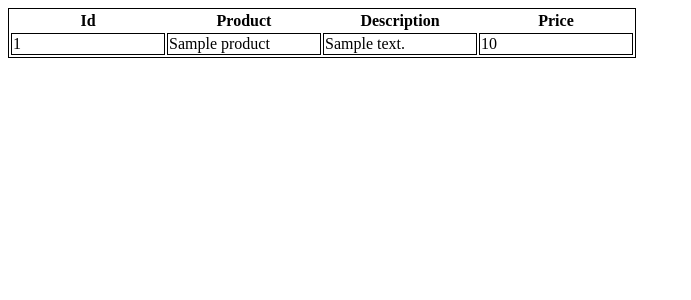
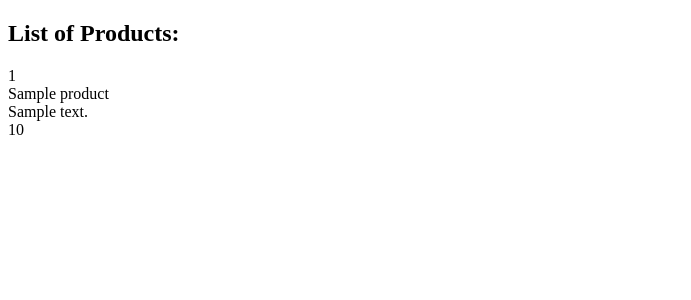
Before and after one commit to AhmadAssafCode/PHP2211, a PHP site: page /example4-1.php in a window 1280 px wide. Shown: the top 300 px of the page, without its empty margins (0-691 px from the left). Run offline with PHP 8.4, Linux system fonts and the light colour scheme; tables that the repository leaves empty or names only in its code hold one stand-in row (values such as "Sample post").

Commit message:
Example 4-2

```diff
--- a/Examples/chapter4/example4-1.php
+++ b/Examples/chapter4/example4-1.php
@@ -2,64 +2,40 @@
 <html>
 
 <body>
-  <table style='border: solid 1px black;'>
-    <tr>
-      <th>Id</th>
-      <th>Product</th>
-      <th>Description</th>
-      <th>Price</th>
-    </tr>
   <?php
-
-
-    class TableRows extends RecursiveIteratorIterator
-    {
-      function __construct($it)
-      {
-        parent::__construct($it, self::LEAVES_ONLY);
-      }
-
-      function current()
-      {
-        return "<td style='width: 150px; border: 1px solid black;'>" . parent::current() . "</td>";
-      }
-
-      function beginChildren()
-      {
-        echo "<tr>";
-      }
-
-      function endChildren()
-      {
-        echo "</tr>" . "\n";
-      }
-    }
-
   $servername = "localhost";
   $username = "root";
   $password = "";
   $dbname = "db1";
 
   try {
-      $conn = new PDO("mysql:host=$servername;dbname=$dbname", $username, $password);
-      $conn->setAttribute(PDO::ATTR_ERRMODE, PDO::ERRMODE_EXCEPTION);
-      $stmt = $conn->prepare("SELECT id, name, description,price FROM products");
-      $stmt->execute();
+    // connect to MYSQL Database using PDO
+    $pdo = new PDO("mysql:host=$servername;dbname=$dbname", $username, $password);
+    // set the PDO error mode to exception
+    $pdo->setAttribute(PDO::ATTR_ERRMODE, PDO::ERRMODE_EXCEPTION);
 
-      // set the resulting array to associative
-      $result = $stmt->setFetchMode(PDO::FETCH_ASSOC);
+    //select query
+    $sql = 'SELECT * FROM products';
+    $query = $pdo->query($sql);
 
-      foreach (new TableRows(new RecursiveArrayIterator($stmt->fetchAll())) as $k => $v) {
-        echo $v;
+    // get all products as associative array
+    $products = $query->fetchAll(PDO::FETCH_ASSOC);
+
+    if ($products) {
+      echo '<h2>List of Products:</h2>';
+      // show the products
+      foreach ($products as $products) {
+        echo $products['id'] . '<br>';
+        echo $products['name'] . '<br>';
+        echo $products['description'] . '<br>';
+        echo $products['price'] . '<br>';
+      }
     }
   } catch (PDOException $e) {
     echo "Error: " . $e->getMessage();
   }
-    $conn = null;
+    $pdo = null; //close PDO connection
   ?>
-  </table>
-
-
 </body>
 
 </html>
```
Also changed, not shown: Examples/chapter4/example4-2.php (added, +65 -0 lines), Examples/chapter4/products.txt (added), 1 other file. Lines whose indentation alone changed are shown as unchanged.
